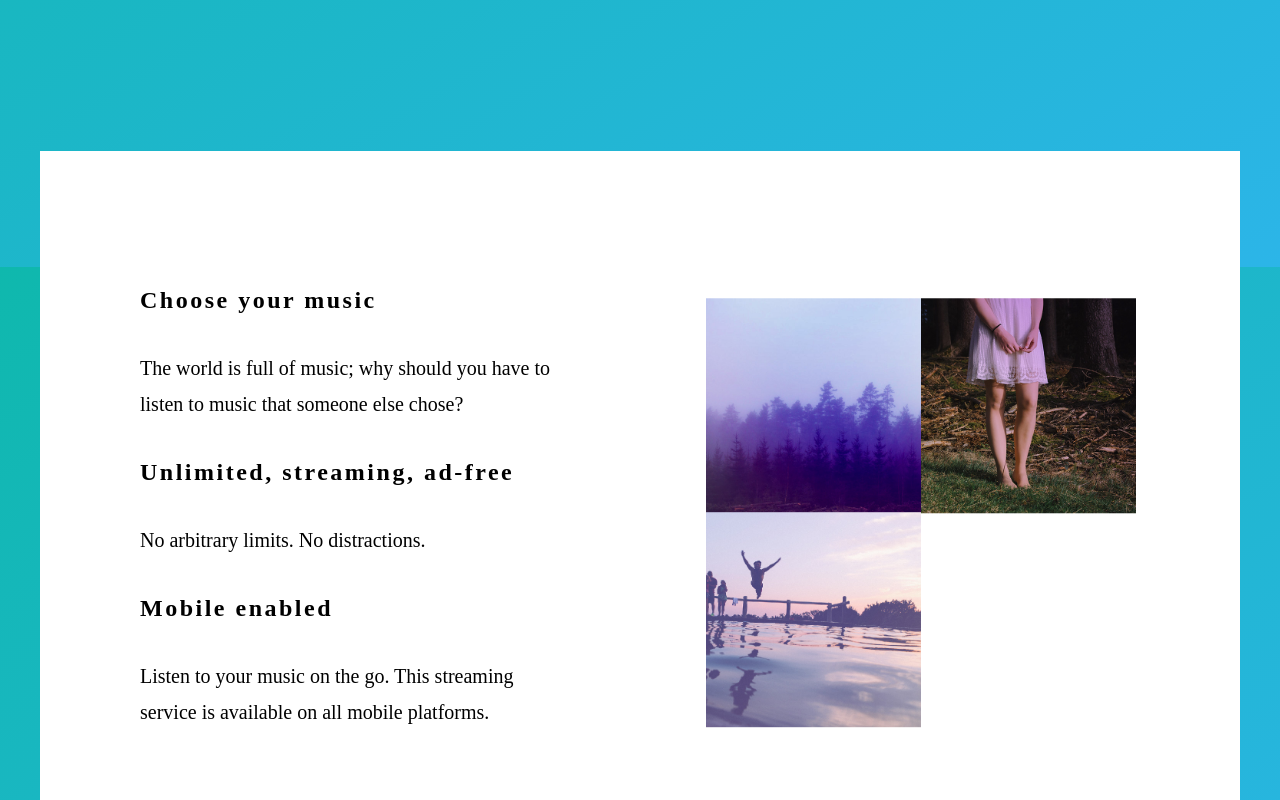
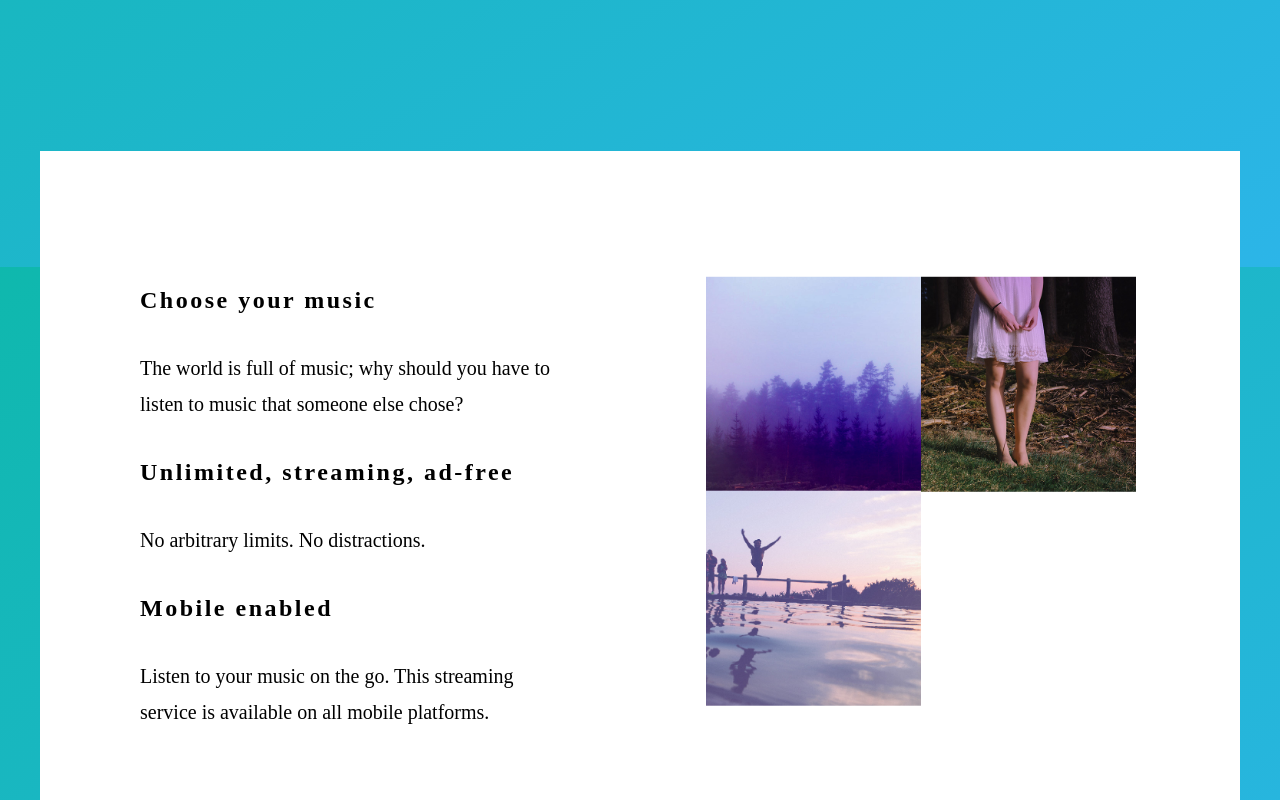
Before and after one commit to mcbeauregard/bloc-jams-react, a React (Create React App) app: page / in a window 1280 px wide. Shown: the part 533-1333 px from the top of the page. Built offline with nearby package versions, Linux system fonts and the light colour scheme.

Commit message:
landing page: moved album covers up

```diff
--- a/src/components/Landing.css
+++ b/src/components/Landing.css
@@ -57,18 +57,18 @@ p {
 
 .album-covers-01 {
   width: 215px;
-  transform:translate(-100%,68.5%);
+  transform:translate(-100%,58.5%);
   vertical-align: top;
 }
 
 .album-covers-02 {
   width: 215px;
-  transform: translateY(-31.5%);
+  transform: translateY(-41.5%);
   margin-bottom: 0px;
   vertical-align: top;
 }
 
 .album-covers-03 {
   width: 215px;
-  transform: translate(-100%,-32%);
+  transform: translate(-100%,-42%);
 }
```
